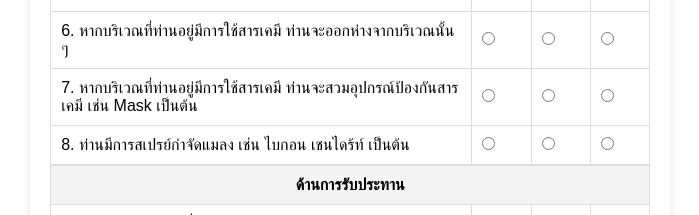
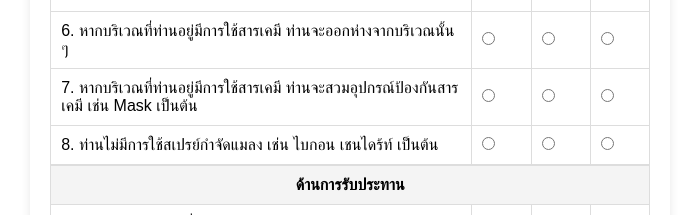
Before and after one commit to Bigver/project-chemicalfree, a React (Vite) app in the folder frontend/: page /page2 in a window 1280 px wide. Shown: the part 1780-1995 px from the top of the page, without its empty margins (533-1232 px from the left). Built offline with nearby package versions, Linux system fonts and the light colour scheme; no server answers; sample sign-in values are in the browser's storage.

Commit message:
change page

```diff
--- a/frontend/src/components/FormPostTest.jsx
+++ b/frontend/src/components/FormPostTest.jsx
@@ -177,7 +177,7 @@ const FormPostTest = ({ preTest, postScore }) => {
               "ท่านสวมหน้ากากอนามัยขณะทำกิจกรรมที่ใช้สารเคมี",
               "หากบริเวณที่ท่านอยู่มีการใช้สารเคมี ท่านจะออกห่างจากบริเวณนั้น ๆ",
               "หากบริเวณที่ท่านอยู่มีการใช้สารเคมี ท่านจะสวมอุปกรณ์ป้องกันสารเคมี เช่น Mask เป็นต้น",
-              "ท่านมีการสเปรย์กำจัดแมลง เช่น ไบกอน เชนไดร้ท์ เป็นต้น",
+              "ท่านไม่มีการใช้สเปรย์กำจัดแมลง เช่น ไบกอน เชนไดร้ท์ เป็นต้น",
             ].map((question, index) => {
               const key = `q${index + 5}`;
               return (
--- a/frontend/src/components/FormTest.jsx
+++ b/frontend/src/components/FormTest.jsx
@@ -176,7 +176,7 @@ const FormTest = ({ preTest, preScore }) => {
               "ท่านสวมหน้ากากอนามัยขณะทำกิจกรรมที่ใช้สารเคมี",
               "หากบริเวณที่ท่านอยู่มีการใช้สารเคมี ท่านจะออกห่างจากบริเวณนั้น ๆ",
               "หากบริเวณที่ท่านอยู่มีการใช้สารเคมี ท่านจะสวมอุปกรณ์ป้องกันสารเคมี เช่น Mask เป็นต้น",
-              "ท่านมีการสเปรย์กำจัดแมลง เช่น ไบกอน เชนไดร้ท์ เป็นต้น",
+              "ท่านไม่มีการใช้สเปรย์กำจัดแมลง เช่น ไบกอน เชนไดร้ท์ เป็นต้น",
             ].map((question, index) => {
               const key = `q${index + 5}`;
               return (
--- a/frontend/src/components/admin/PostTest.jsx
+++ b/frontend/src/components/admin/PostTest.jsx
@@ -171,7 +171,7 @@ const PostTest = ({ preTest }) => {
               "ท่านสวมหน้ากากอนามัยขณะทำกิจกรรมที่ใช้สารเคมี",
               "หากบริเวณที่ท่านอยู่มีการใช้สารเคมี ท่านจะออกห่างจากบริเวณนั้น ๆ",
               "หากบริเวณที่ท่านอยู่มีการใช้สารเคมี ท่านจะสวมอุปกรณ์ป้องกันสารเคมี เช่น Mask เป็นต้น",
-              "ท่านมีการสเปรย์กำจัดแมลง เช่น ไบกอน เชนไดร้ท์ เป็นต้น",
+              "ท่านไม่มีการใช้สเปรย์กำจัดแมลง เช่น ไบกอน เชนไดร้ท์ เป็นต้น",
             ].map((question, index) => {
               const key = `q${index + 5}`;
               return (
--- a/frontend/src/components/admin/PreTest.jsx
+++ b/frontend/src/components/admin/PreTest.jsx
@@ -170,7 +170,7 @@ const PreTest = ({ preTest }) => {
               "ท่านสวมหน้ากากอนามัยขณะทำกิจกรรมที่ใช้สารเคมี",
               "หากบริเวณที่ท่านอยู่มีการใช้สารเคมี ท่านจะออกห่างจากบริเวณนั้น ๆ",
               "หากบริเวณที่ท่านอยู่มีการใช้สารเคมี ท่านจะสวมอุปกรณ์ป้องกันสารเคมี เช่น Mask เป็นต้น",
-              "ท่านมีการสเปรย์กำจัดแมลง เช่น ไบกอน เชนไดร้ท์ เป็นต้น",
+              "ท่านไม่มีการใช้สเปรย์กำจัดแมลง เช่น ไบกอน เชนไดร้ท์ เป็นต้น",
             ].map((question, index) => {
               const key = `q${index + 5}`;
               return (
```
